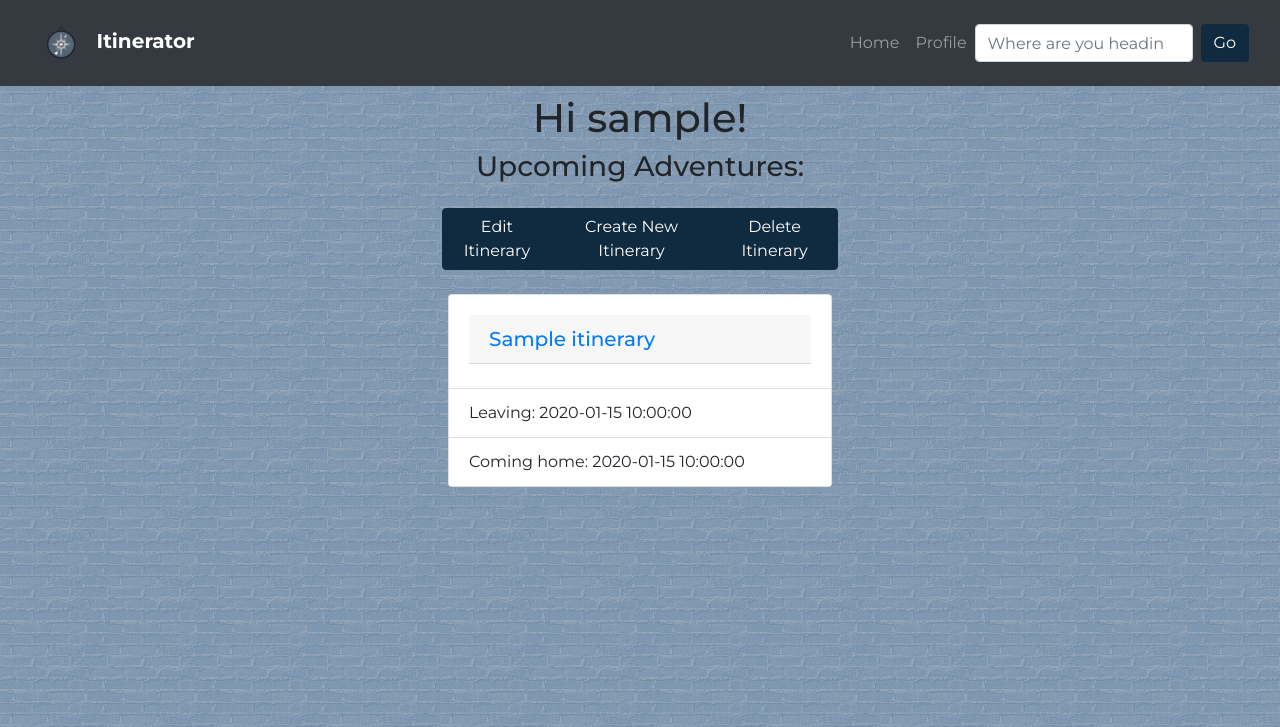
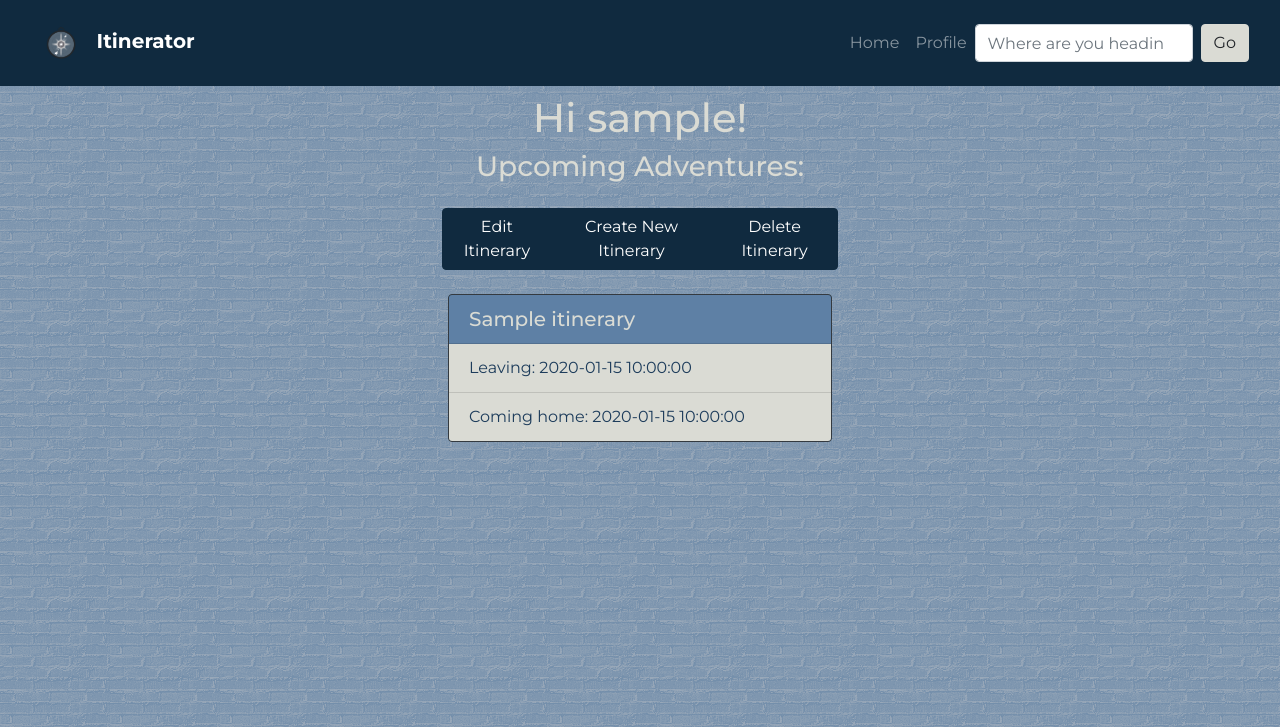
Before and after one commit to KatieAquino/itinerator-travel-app, a Flask app: page /profile in a window 1280 px wide. Shown: the top 727 px of the page. Run offline with Flask 2, Linux system fonts and the light colour scheme; the visitor is signed in with stand-in values (Sample User, id 1); tables that the repository leaves empty hold one stand-in row (Sample ...).

```diff
--- a/static/css/styles.css
+++ b/static/css/styles.css
@@ -2,11 +2,29 @@ body {
 	font-family: 'Montserrat', sans-serif;
 	background-color: #5e80a5;
 	background-image: url(/static/images/brick-wall.png);
+	color: #dadbd4;
 }
+
+.navbar {
+	background-color: #102a3f !important;
+}
+
 
 .homepage {
 	text-align: center;
 }
+
+.homepage-text {
+	margin-top: 10px;
+	color: #dadbd4 !important;
+	font-weight: 800;
+}
+
+.homepage-text-small {
+	font-weight: 600;
+	color: #dadbd4 !important;
+}
+
 
 #itinerary-form {
 	display: none;
@@ -24,11 +42,35 @@ body {
 	display: none;
 }
 
+.card {
+	background-color: #dadbd4 !important;
+	color: #102a3f;
+
+}
+
+.card-header {
+	background-color: #5e80a5 !important;
+	color: #dadbd4 !important;
+}
+
+.card-link {
+	color: #dadbd4 !important;
+}
+
+.card-link:hover {
+	color: #1d3c5b !important;
+	text-decoration: underline;
+}
+.list-group-item {
+	background-color: #dadbd4 !important;
+	color: #1d3c5b !important;
+}
 .card-columns {
 	column-count: 4;
 }
 .card-img-top {
 	object-fit: cover;
+	width: 100%;
 }
 .card-horizontal {
 	display: flex;
@@ -76,3 +118,13 @@ body {
 .btn-outline-primary {
 	background-color: #102a3f !important;
 }
+
+.btn-light {
+	background-color: #dadbd4 !important;
+	border-color: #dadbd4 !important;
+	outline-color: #102a3f  !important;
+}
+
+.border-dark {
+	background-color: #102a3f !important;
+}
--- a/static/js/app.jsx
+++ b/static/js/app.jsx
@@ -10,9 +10,9 @@ const Homepage = (props) => {
     <div className="container-fluid">
       <div className="row justify-content-md-center homepage">
         <div className="col-5">
-        <h1>Welcome</h1>
+        <h1 className="homepage-text">Itinerator</h1>
         <div className="row justify-content-md-center">
-        <h2>Plan Your Next Adventure</h2>
+        <h2 className="homepage-text-small">Plan Your Next Adventure</h2>
         </div>
         </div>
       </div>
--- a/templates/base.html
+++ b/templates/base.html
@@ -44,7 +44,7 @@
           placeholder="Where are you heading?"
           name="search_input"  />
         <button type="submit"
-                class="btn btn-primary my-2 my-sm-0"> Go </button>
+                class="btn btn-light my-2 my-sm-0"> Go </button>
       </form>
     </div>
   </nav>
--- a/templates/profile.html
+++ b/templates/profile.html
@@ -5,7 +5,7 @@
 
 {% block body %}
   <div class="container-fluid">
-    <div  class="row justify-content-md-center align-content-center mt-2"
+    <div  class="row justify-content-center align-content-center mt-2"
           style="text-align: center;">
       <div class="col-md-4">
         <h1>Hi {{ username }}!</h1>
@@ -13,7 +13,7 @@
       </div>
     </div>
     <div class="row justify-content-md-center align-content-center pb-lg-9 mb-4 mt-3">
-      <div class="col-md-4">
+      <div class="col-md-4 text-center">
         <div class="btn-group" role="group">
 
           <button type="button"
@@ -97,57 +97,70 @@
                     {% endfor %}
                   </select>
                 </div>
-                <div class="form-group row">
+                <div class="form-row">
                   <label for="edit-name">Update Name: </label>
                   <input type="text"
                         class="form-control"
                         placehoder="Update name?""
                         name="edit-name">
                 </div>
-                <div class="form-group row">
+                <div class="form-row">
+                  <div class="form-group col-md-6">
                     <label for="edit-start-date">Update Start Date: </label>
                   <input type="date"
                         class="form-control"
                         name="edit-start-date">
                   </div>
-                <div class="form-group row">
+
+                    <div class="form-group col-md-6">
                         <label for="edit-end-date">Update End Date: </label>
                         <input type="date"
                               class="form-control"
                               name="edit-end-date">
+
+                    </div>
+
                   </div>
                   <button type="submit"
                         class="btn btn-primary"> Update </button>
+                </div>
+
+
       </div>
     </form>
 
     </div>
     </div>
     <div>
+
 <!-- Create new Itinerary -->
 <div class="container" id="itinerary-form">
   <form action="/api/create-itinerary" method="POST">
 
-      <div class="form-group mx-sm-3 mb-2">
-        <div class="form-group row">
+      <div class="form-group">
+        <div class="form-row">
           <label for="new-name">Name: </label>
           <input type="text"
                 class="form-control"
                 placehoder="Where are heading?""
                 name="new-name">
         </div>
-        <div class="form-group row">
+        <div class="form-row">
+          <div class="form-group col-md-6">
             <label for="start-date">Start Date: </label>
-          <input type="date"
+            <input  type="date"
                     class="form-control"
                     name="start-date">
           </div>
-        <div class="form-group row">
+          <div class="form-group col-md-6">
             <label for="end-date">End Date: </label>
             <input type="date"
                   class="form-control"
                   name="end-date">
           </div>
+
+        </div>
+
         <button type="submit"
                 class="btn btn-primary"> Create </button>
       </div>
@@ -160,11 +173,12 @@
     {% for item in itineraries %}
       <div class="row justify-content-md-center align-content-center mb-3">
         <div class="col d-flex justify-content-md-center">
-          <div class="card" style="width: 24rem">
-        <div class="card-body">
-          <h5 class="card-header mb-1"><a href="/itinerary/{{ item.id }}">
+          <div class="card bg-light mb-3 rounded border border-dark" style="width: 24rem">
+        <!-- <div class="card-body"> -->
+          <h5 class="card-header "><a class="card-link"
+              href="/itinerary/{{ item.id }}">
             {{ item.name }}</a></h5>
-        </div>
+        <!-- </div> -->
         <ul class="list-group list-group-flush">
           <li class="list-group-item">Leaving: {{ item.start_date }}</li>
           <li class="list-group-item">Coming home: {{ item.end_date }}</li>
```
Also changed, not shown: other parts of templates/profile.html (+3 -3 lines), templates/search_results.html (+5 -4 lines). Lines whose indentation alone changed are shown as unchanged.
